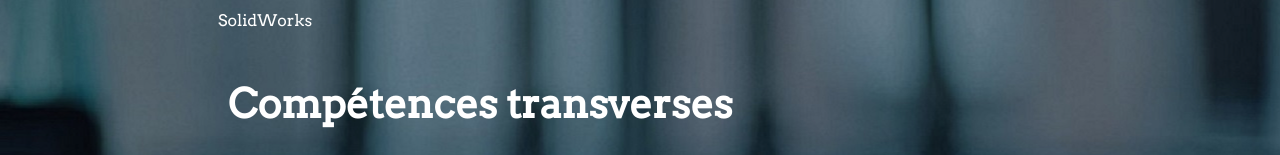
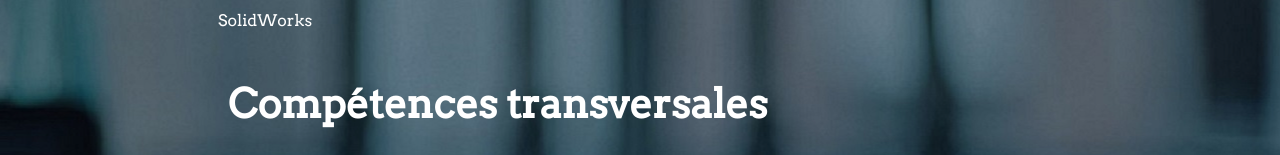
Before and after one commit to Dylan-LALANDE/online_CV, a plain HTML site: page index.html in a window 1280 px wide. Shown: the part 1232-1387 px from the top of the page. Drawn offline with Linux system fonts and the light colour scheme.

Commit message:
modifications

```diff
--- a/assets/styles/common.css
+++ b/assets/styles/common.css
@@ -54,7 +54,6 @@ div img
 {
     position: relative;
     margin: 10px;
-
 }
 
 div.info_perso
--- a/online_CV.html
+++ b/index.html
@@ -73,7 +73,7 @@
            <p class="competences">Suite office</p>
            <p class="competences">LightRoom CC</p>
            <p class="competences">SolidWorks</p>
-           <h3 class="competences">Compétences transverses</h3>
+           <h3 class="competences">Compétences transversales</h3>
            <p class="competences">Anglais (courant)</p>
            <p class="competences">Photographie (niveau intermediaire)</p>
       </ul>
```
